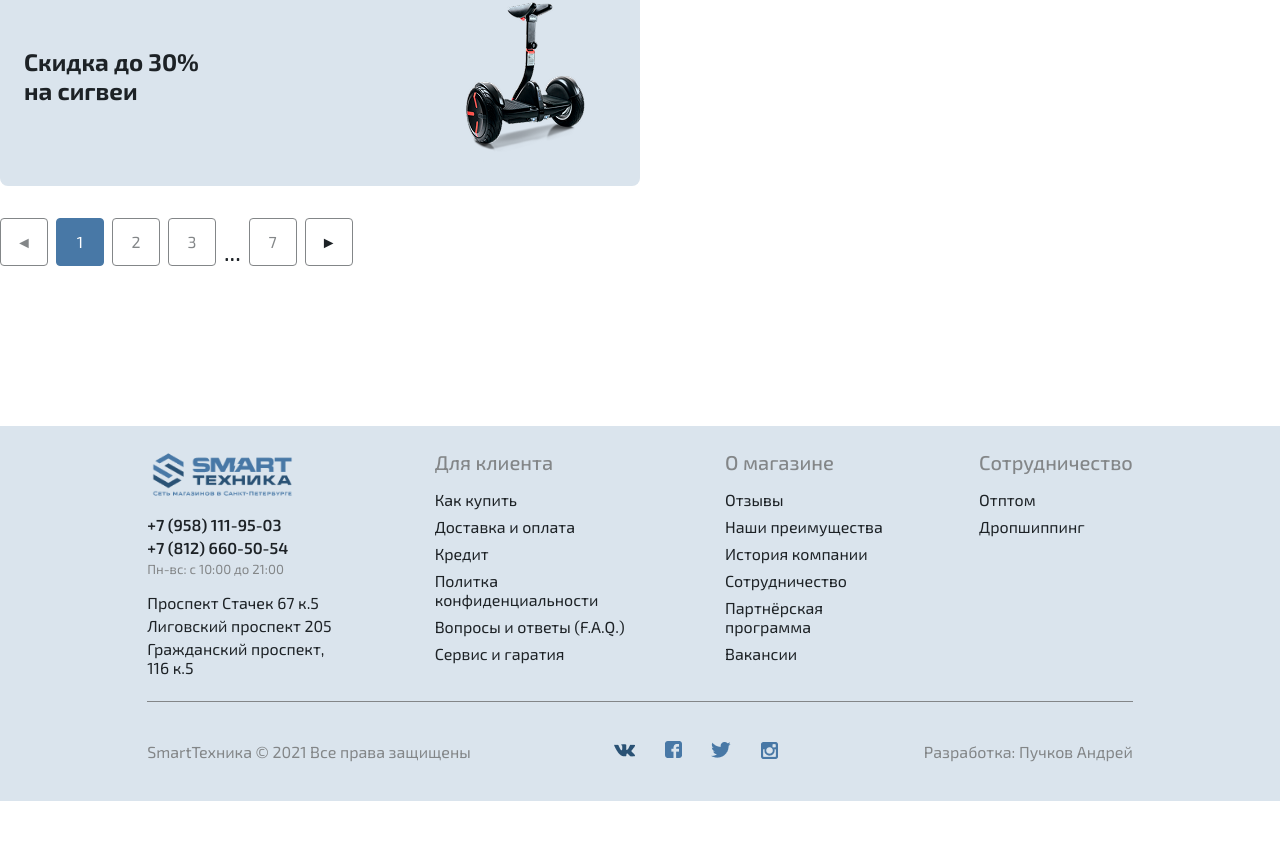
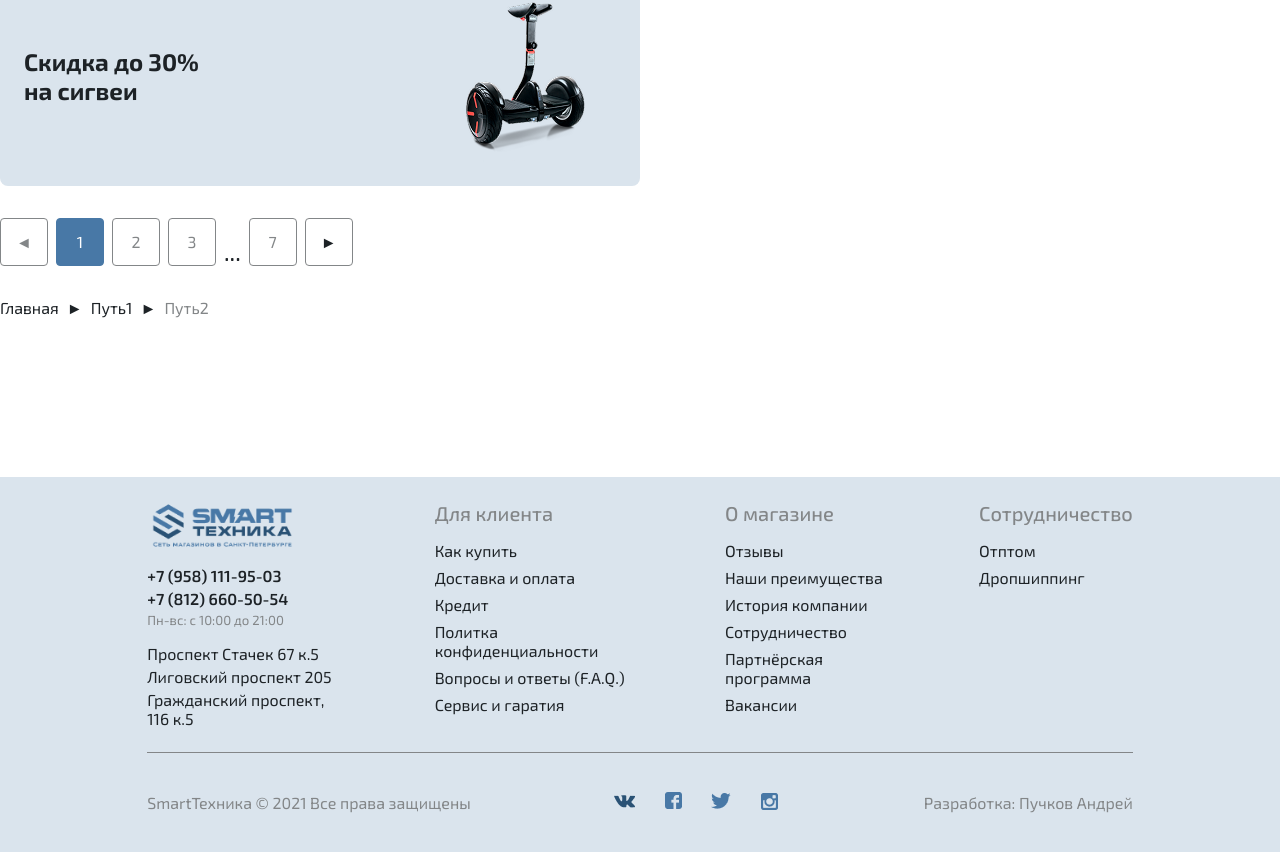
Before and after one commit to Annddreyy/electronics-store, a React (Create React App) app: page / in a window 1280 px wide. Shown: the part 968-1820 px from the top of the page. Before the commit the page ends 1769 px from the top, so only its background shows below. Built offline with nearby package versions, Linux system fonts and the light colour scheme.

Commit message:
feat: #18 Сверстать комопнент BreadCrumbs

```diff
--- a/src/App.tsx
+++ b/src/App.tsx
@@ -11,6 +11,8 @@ import { Footer } from './components/common/Footer/Footer';
 import { OfferCard } from './components/common/OfferCard/OfferCard';
 import img from './assets/offer_card/img.png';
 import { Paginator } from './components/common/Paginator/Paginator';
+import { BreadCrumbs } from './components/common/BreadCrumbs/BreadCrumbs';
+import { LinkType } from './types';
 
 const App: React.FC = () => {
     const card: PropsType = {
@@ -43,6 +45,14 @@ const App: React.FC = () => {
         pagesPerGroup: 3,
     };
 
+    const breadCrumbs = {
+        path: [
+            { link: '/', title: 'Главная' },
+            { link: '/path1', title: 'Путь1' },
+            { link: '/path2', title: 'Путь2' },
+        ] as LinkType[],
+    };
+
     return (
         <>
             <Header />
@@ -50,6 +60,7 @@ const App: React.FC = () => {
             <NewsCard {...news} />
             <OfferCard {...offerCard} />
             <Paginator {...paginator} />
+            <BreadCrumbs {...breadCrumbs} />
             <Footer />
         </>
     );
--- /dev/null
+++ b/src/components/common/BreadCrumbs/BreadCrumbs.module.scss
@@ -0,0 +1,21 @@
+@use './../../../scss/variables' as *;
+@use './../../../scss/colors' as *;
+
+.links {
+    display: flex;
+    gap: $base-gap-2;
+
+    .link[data-active] {
+        @extend .text-gray;
+    }
+
+    .link + .link {
+        position: relative;
+    }
+
+    .link + .link::before{
+        position: absolute;
+        content: "►";
+        left: -1.5em;
+    }
+};
--- /dev/null
+++ b/src/components/common/BreadCrumbs/BreadCrumbs.tsx
@@ -0,0 +1,20 @@
+import { NavLink } from 'react-router-dom';
+import { LinkType } from '../../../types';
+import classes from './BreadCrumbs.module.scss';
+
+type PropsType = {
+    path: LinkType[];
+};
+
+export const BreadCrumbs: React.FC<PropsType> = ({ path }) => {
+    const linkElems = path.map((link, index) => (
+        <NavLink
+            to={link.link}
+            className={classes.link}
+            data-active={index === path.length - 1 || undefined}
+        >
+            {link.title}
+        </NavLink>
+    ));
+    return <div className={classes.links}>{linkElems}</div>;
+};
```
